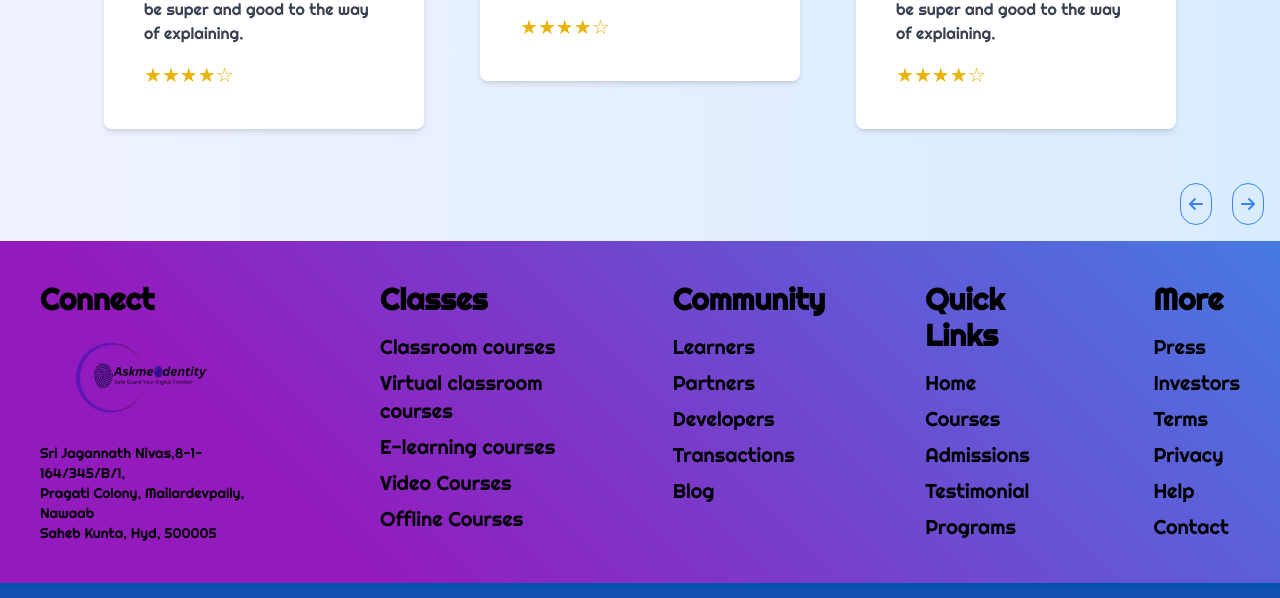
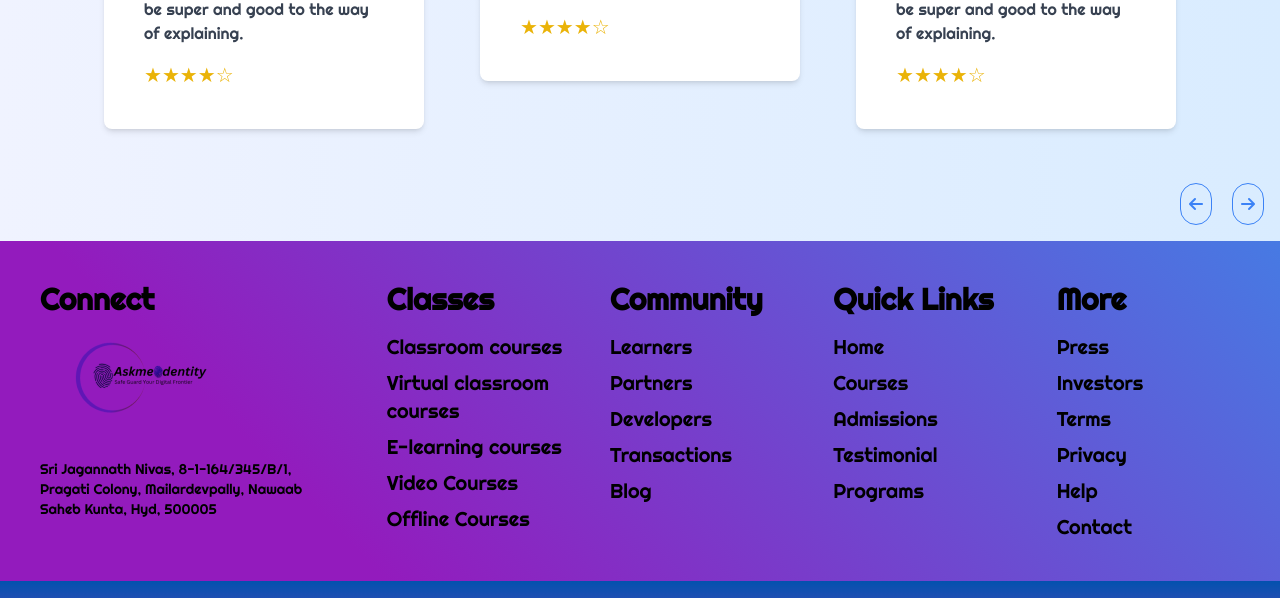
Before and after one commit to Jayasridhara/Learning_App_test, a plain HTML site: page index.html in a window 1280 px wide. Shown: the part 6047-6645 px from the top of the page. Drawn offline with nearby package versions, Linux system fonts and the light colour scheme.

Commit message:
Landing page2 Learning App

```diff
--- a/index.html
+++ b/index.html
@@ -409,16 +409,19 @@
 </div>
       </section>
 
-<footer class="bg-[linear-gradient(45deg,_#931BBD_30%,_#477AE3_100%)] text-black flex flex-col">
+<footer class="bg-[linear-gradient(45deg,_#931BBD_30%,_#477AE3_100%)] text-black flex flex-col  w-[100%] mx-auto">
 
 
-  <div class="container flex flex-col  gap-y-20 content-center md:flex-row justify-center items-start gap-25 p-10 ">
+<div class="container mx-auto p-10 flex flex-col gap-y-20 md:flex-row justify-center items-start gap-20">
+
+  <div class="w-full md:w-[25%] md:order-1 order-2 mb-10 md:mb-0">
+    <h3 class="font-bold mb-4 md:text-3xl">Connect</h3>
+    <img src="./src/asset/image/Askmeidentity 2.png" class="mix-blend-multiply mb-4"/>
+    <p class="text-sm">Sri Jagannath Nivas, 8-1-164/345/B/1,<br>Pragati Colony, Mailardevpally, Nawaab<br>Saheb Kunta, Hyd, 500005</p>
+  </div>
+
+  <div class="flex flex-col md:flex-row gap-10 w-full md:w-[80%] order-1 md:order-2">
     <div class="basis-[25%]">
-    <h3 class="font-bold mb-4 md:text-3xl">Connect</h3>
-    <img src="./src/asset/image/Askmeidentity 2.png" class="mix-blend-multiply"/>
-    <p class="text-sm w-full">Sri Jagannath Nivas,8-1-164/345/B/1,<br>Pragati Colony, Mailardevpally, Nawaab<br> Saheb Kunta, Hyd, 500005</p>
-  </div>
-  <div class="">
       <h3 class="font-bold mb-4 md:text-3xl">Classes</h3>
       <ul class="space-y-2 md:text-xl">
         <li>Classroom courses</li>
@@ -428,7 +431,8 @@
         <li>Offline Courses</li>
       </ul>
     </div>
-  <div class="">
+
+    <div class="basis-[25%]">
       <h3 class="font-bold mb-4 md:text-3xl">Community</h3>
       <ul class="space-y-2 md:text-xl">
         <li>Learners</li>
@@ -438,7 +442,8 @@
         <li>Blog</li>
       </ul>
     </div>
-  <div class="">
+
+    <div class="basis-[25%]">
       <h3 class="font-bold mb-4 md:text-3xl">Quick Links</h3>
       <ul class="space-y-2 md:text-xl">
         <li>Home</li>
@@ -448,7 +453,8 @@
         <li>Programs</li>
       </ul>
     </div>
-  <div class="">
+
+    <div class="basis-[25%]">
       <h3 class="font-bold mb-4 md:text-3xl">More</h3>
       <ul class="space-y-2 md:text-xl">
         <li>Press</li>
@@ -460,8 +466,8 @@
       </ul>
     </div>
   </div>
+</div>
 
-</div>
   <div class="bg-[linear-gradient(to_top,_#A542C8,_#0351AE)] flex flex-row p-5  justify-center items-center gap-10">
       <div class="bg-white rounded-full p-3 "><img src="./src/asset/image/Instagram.png"/></div>
       <div class="bg-white rounded-full p-3"><img src="./src/asset/image/WhatsApp.png"/></div>
```
Lines whose indentation alone changed are shown as unchanged.
